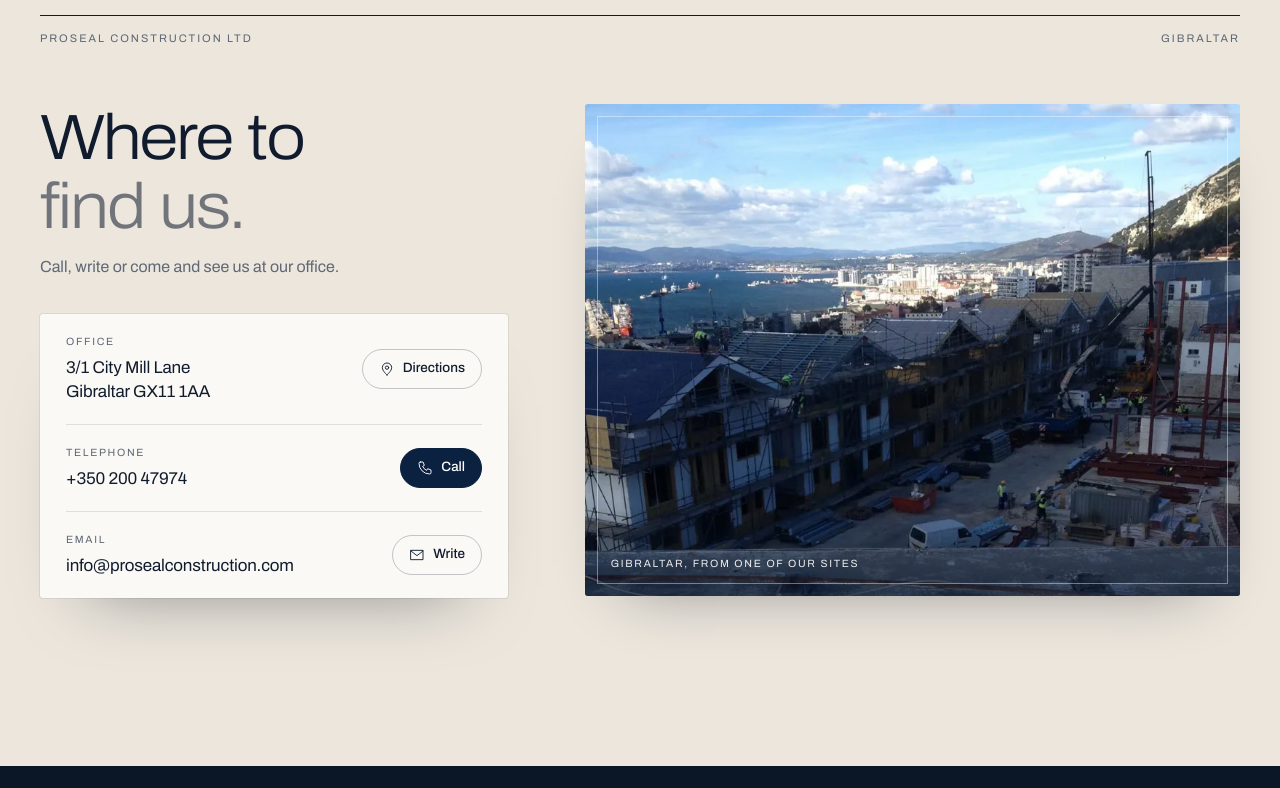
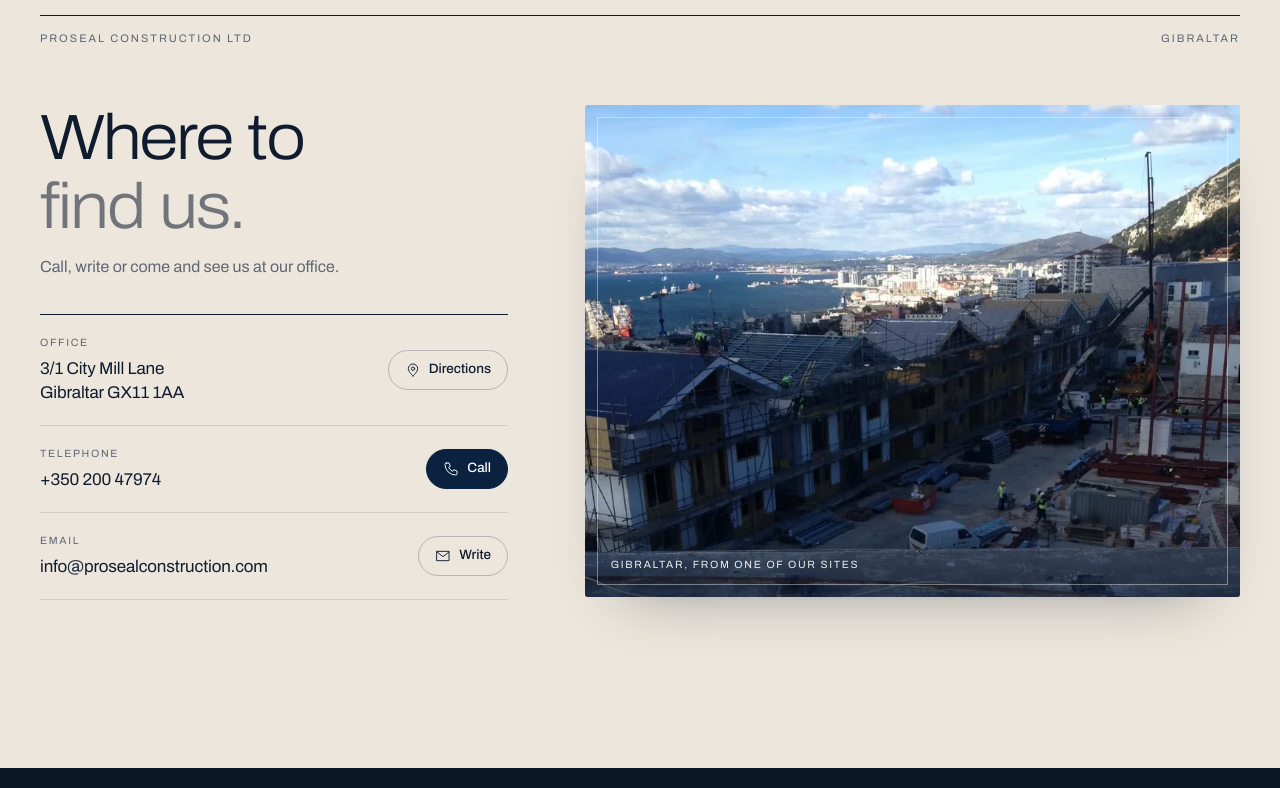
Before and after one commit to fabiocabaceira/proseal, a React (Vite) app: page / in a window 1280 px wide. Shown: the part 5851-6639 px from the top of the page. Built offline with nearby package versions, Linux system fonts and the light colour scheme.

Commit message:
Contact details straight on the page, ruled, without the card
Co-Authored-By: Claude Opus 5.5 <noreply@anthropic.com>

```diff
--- a/src/styles/site.css
+++ b/src/styles/site.css
@@ -1596,3 +1596,5 @@ html.calm .ox-block{animation:none}
   .approach .svc.three .svc-t{margin:6px 0 0;padding:0;font-size:17px;line-height:1.15;letter-spacing:-.02em}
   .approach .svc.three .svc-p{margin:6px 0 0;padding:0;font-size:13px;line-height:1.42}
 }
+/* 27/11 · contact details laid straight on the page, ruled like the fact sheets, not in a card */
+.find-card,.find-card[class]{padding:0 !important;background:none;border-radius:0;box-shadow:none;border-top:1px solid var(--ink);border-bottom:1px solid rgba(16,28,46,.12)}
```
